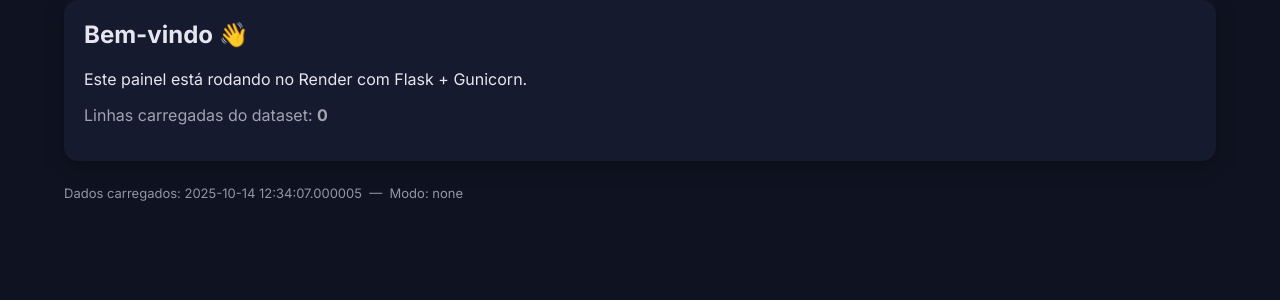
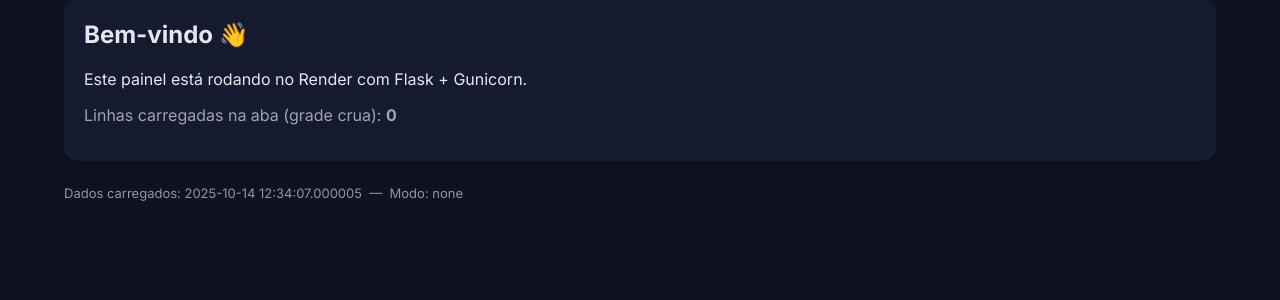
Before and after one commit to MacDowell354/dashboard-nandamac-ia, a Flask app: page / in a window 1280 px wide. Shown: the part 197-497 px from the top of the page. Run offline with Flask 3, Linux system fonts and the light colour scheme.

Commit message:
Update index.html

```diff
--- a/templates/index.html
+++ b/templates/index.html
@@ -4,6 +4,6 @@
   <div class="card">
     <h2 style="margin-top:0">Bem-vindo 👋</h2>
     <p>Este painel está rodando no Render com Flask + Gunicorn.</p>
-    <p class="muted">Linhas carregadas do dataset: <strong>{{ linhas }}</strong></p>
+    <p class="muted">Linhas carregadas na aba (grade crua): <strong>{{ linhas }}</strong></p>
   </div>
 {% endblock %}
```
